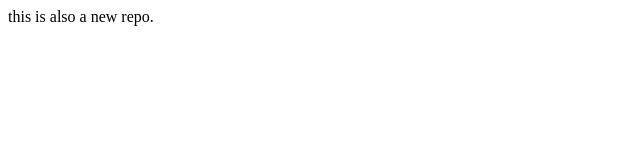
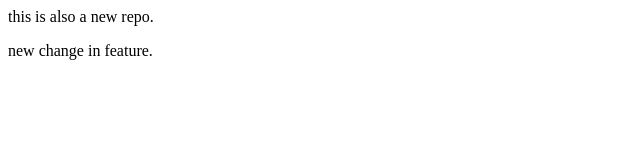
Before and after one commit to daksh-mait-cpp/localdemo1, a plain HTML site: page index.html in a window 1280 px wide. Shown: the whole page, without its empty margins (0-640 px from the left). Drawn offline with Linux system fonts and the light colour scheme.

Commit message:
add msg in feature branch

```diff
--- a/index.html
+++ b/index.html
@@ -1 +1,2 @@
 <p>this is also a new repo.</p>
+<p>new change in feature.</p>
```
